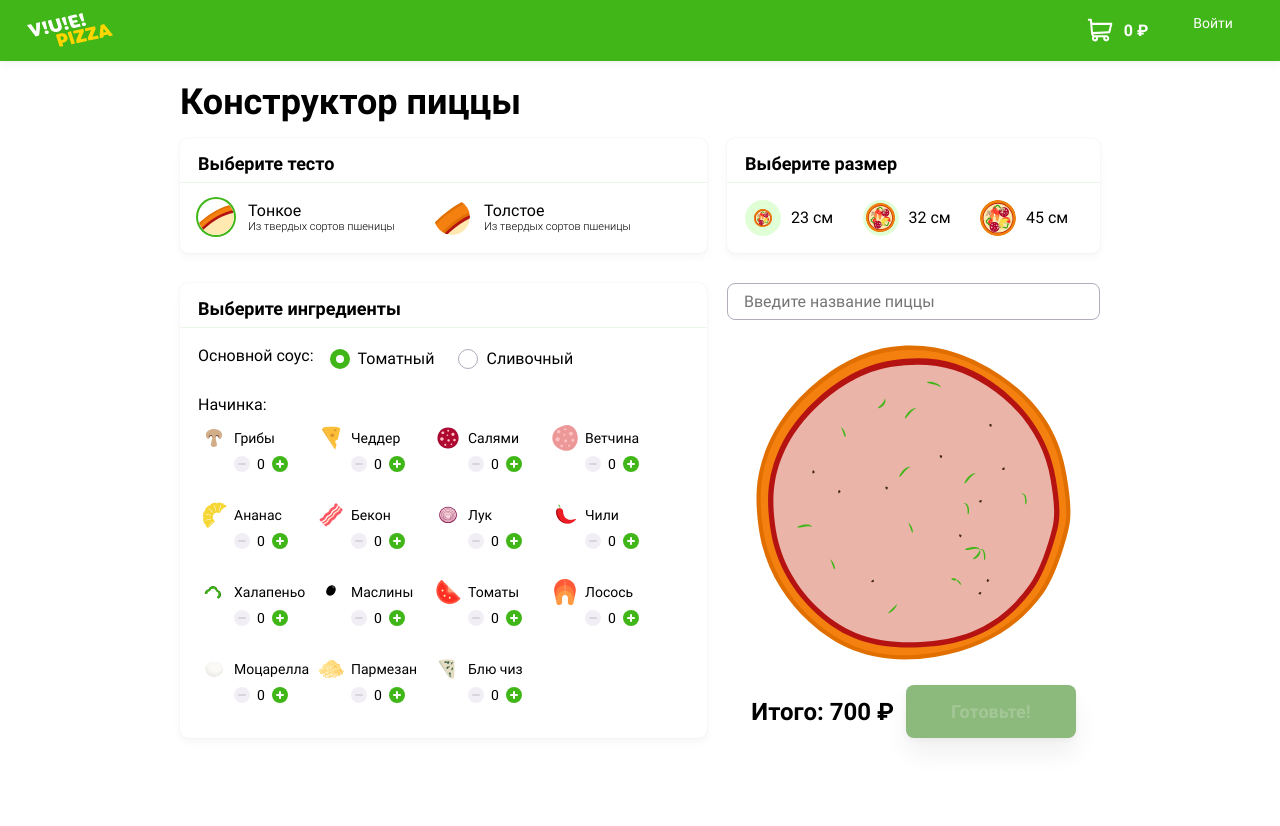
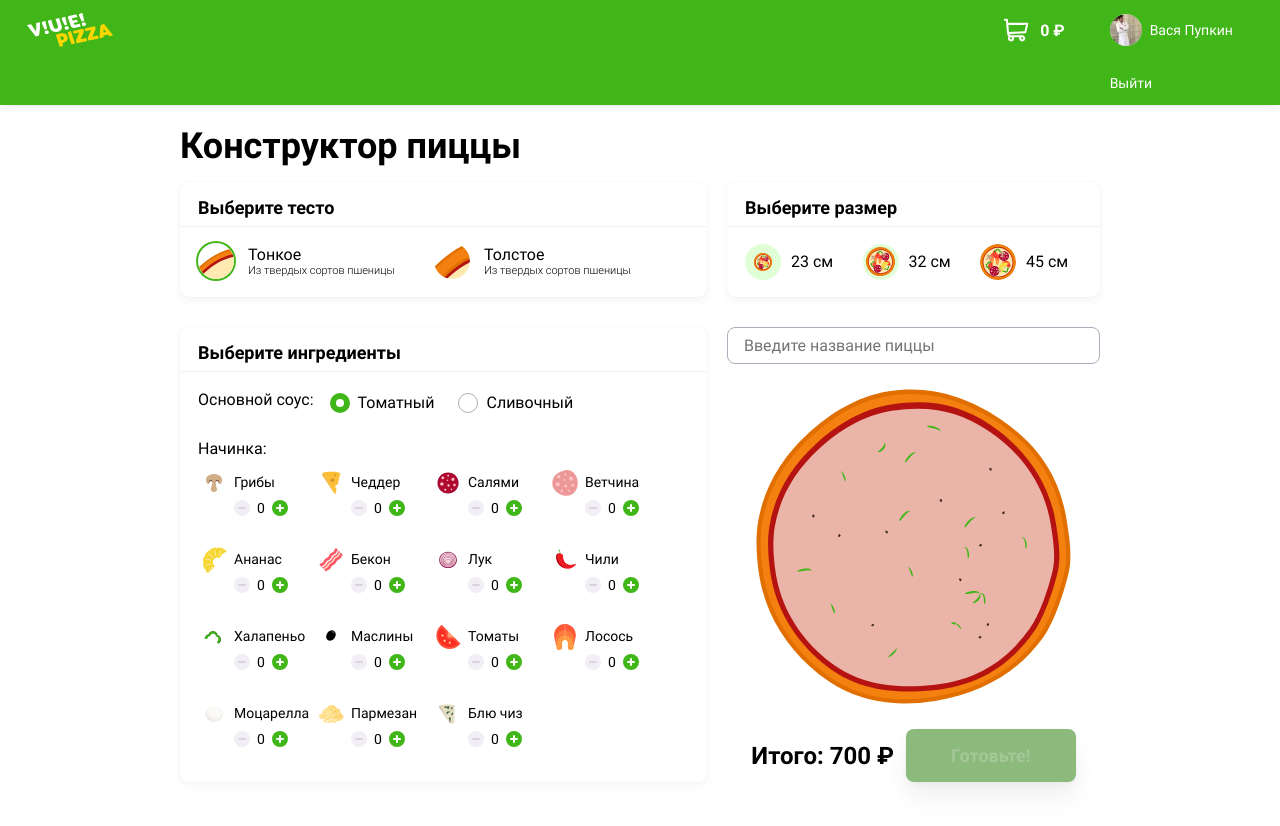
Before and after one commit to kandrukKV/1168091-pizza-1, a Vue app in the folder src/frontend/: page / in a window 1280 px wide. Before the commit the page ends 800 px from the top, so only its background shows below. Built offline with nearby package versions, Linux system fonts and the light colour scheme; a web font is replaced by a local one.

Commit message:
начало динамики в хедере

```diff
--- a/src/frontend/src/layouts/AppLayoutDefault.vue
+++ b/src/frontend/src/layouts/AppLayoutDefault.vue
@@ -1,14 +1,20 @@
 <template>
   <div class="app-layout">
-    <AppLayoutHeader />
+    <AppLayoutHeader :user="user" />
     <slot />
   </div>
 </template>
 
 <script>
 import AppLayoutHeader from "../layouts/AppLayoutHeader";
+import user from "../static/user.json";
 export default {
   name: "AppLayout",
   components: { AppLayoutHeader },
+  data() {
+    return {
+      user,
+    };
+  },
 };
 </script>
--- a/src/frontend/src/layouts/AppLayoutHeader.vue
+++ b/src/frontend/src/layouts/AppLayoutHeader.vue
@@ -3,7 +3,7 @@
     <div class="header__logo">
       <a href="#" class="logo">
         <img
-          src="@/assets/img/logo.svg"
+          src="../assets/img/logo.svg"
           alt="V!U!E! Pizza logo"
           width="90"
           height="40"
@@ -13,8 +13,30 @@
     <div class="header__cart">
       <a href="#">0 ₽</a>
     </div>
-    <div class="header__user">
+    <div v-if="user === null" class="header__user">
       <a href="#" class="header__login"><span>Войти</span></a>
+    </div>
+    <div v-else class="header__user">
+      <a href="#">
+        <picture>
+          <source
+            type="image/webp"
+            srcset="
+              ../assets/img/users/user5.webp    1x,
+              ../assets/img/users/user5@2x.webp 2x
+            "
+          />
+          <img
+            src="../assets/img/users/user5.jpg"
+            srcset="../assets/img/users/user5@2x.jpg"
+            :alt="user.name"
+            width="32"
+            height="32"
+          />
+        </picture>
+        <span>{{ user.name }}</span>
+      </a>
+      <a href="#" class="header__logout"><span>Выйти</span></a>
     </div>
   </header>
 </template>
```
